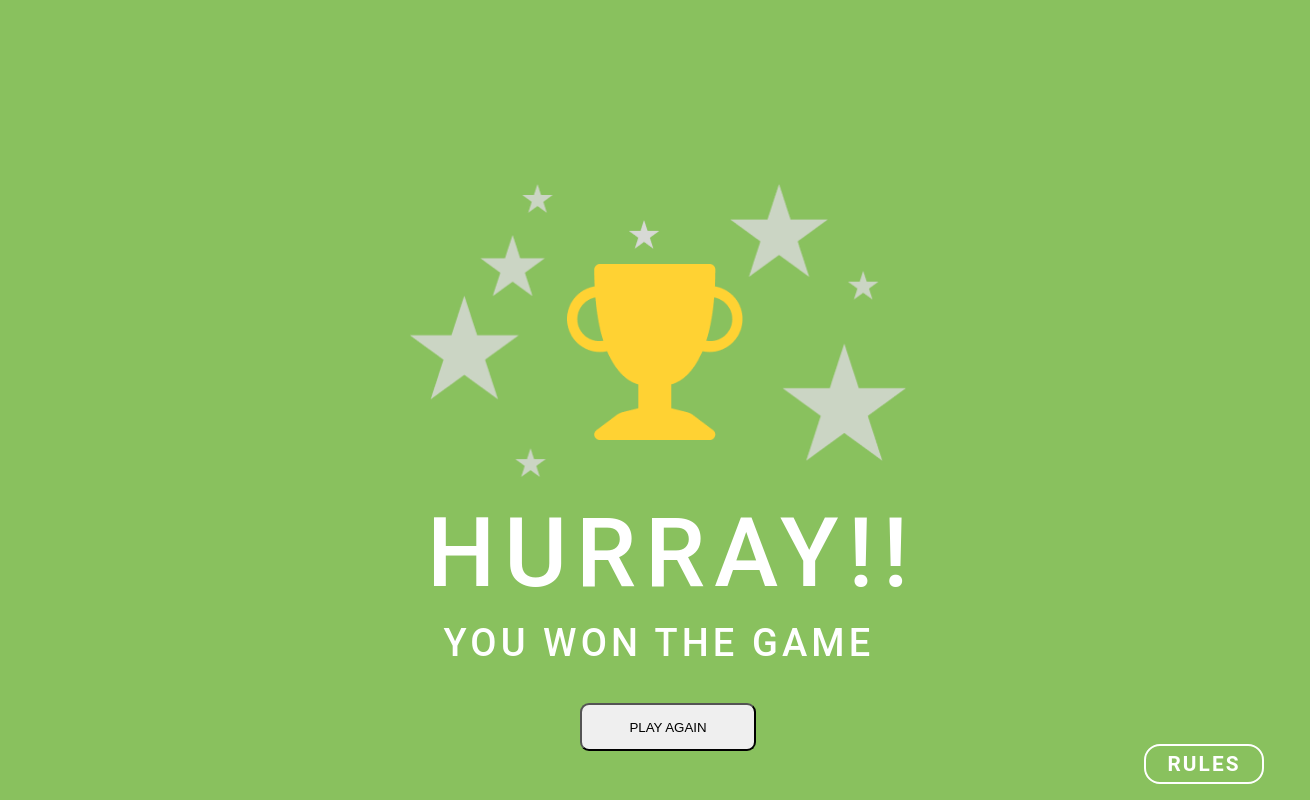
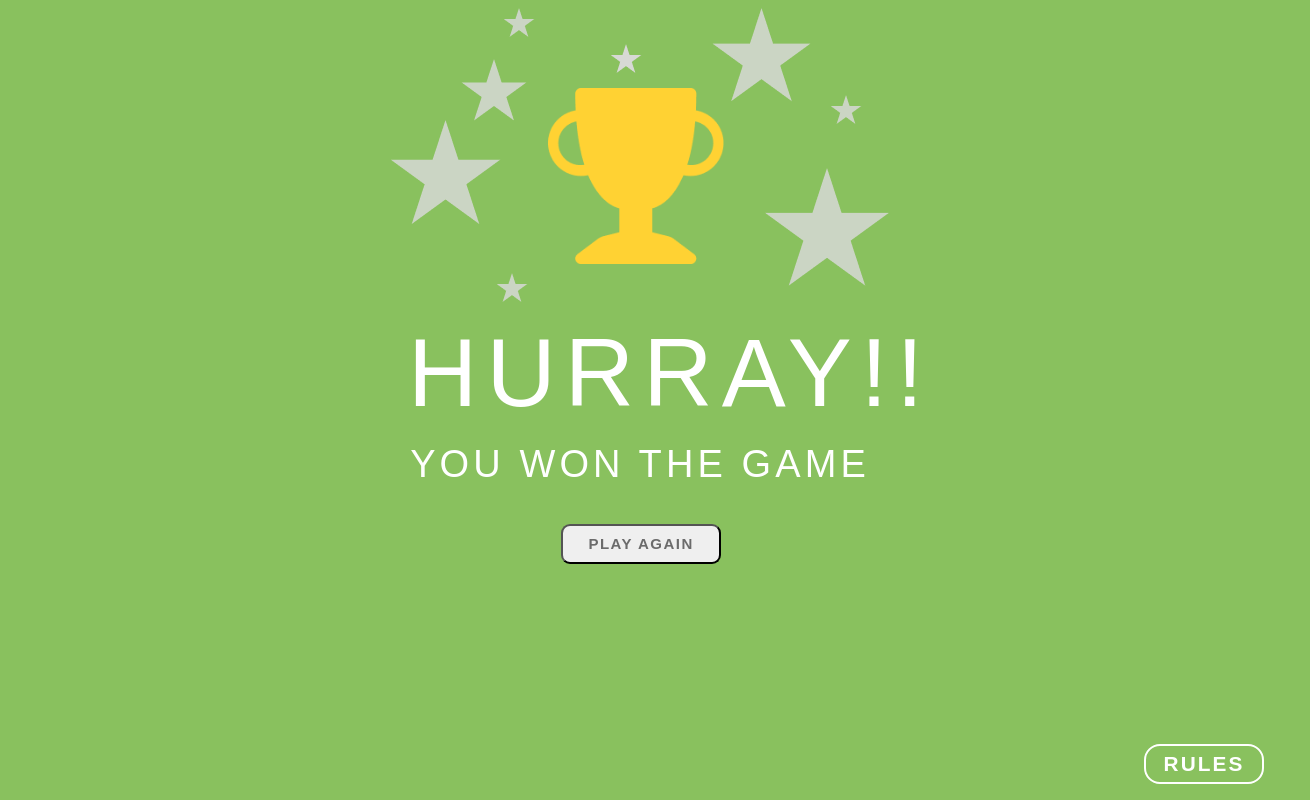
Before and after one commit to Deep95y/Stone-Paper-Scissors, a plain HTML site: page hurraypage.html in a window 1280 px wide. Shown: the whole page, 1310 px wide, since content can reach past the window. Drawn offline with Linux system fonts and the light colour scheme.

Commit message:
tuned the css as per figma

```diff
--- a/hurraypage.css
+++ b/hurraypage.css
@@ -1,28 +1,24 @@
 body {
    background: #89c15e;
+   font-family: sans-serif;
  }
 
  .container {
    display: flex;
    flex-direction: column;
-   height: auto;
-   width: 103%;
+   width: 100%;
  }
 
  .top-container {
    display: flex;
    flex-direction: row;
    margin: auto;
-   height: 30rem;
  }
 
  .middle {
    display: flex;
    width: 31.5rem;
-   height: 18.5rem;
    margin: auto;
-   padding-top: 3rem;
-   margin-top: 8rem;
  }
 
  .bottom-container {
@@ -50,7 +46,6 @@ body {
    height: 5.4rem;
    color: #fff;
    text-align: center;
-   font-family: Roboto;
    font-size: 6rem;
    font-style: normal;
    font-weight: 500;
@@ -63,7 +58,6 @@ body {
  #text2 {
    color: #fff;
    text-align: center;
-   font-family: Roboto;
    font-size: 38px;
    font-style: normal;
    font-weight: 500;
@@ -76,10 +70,15 @@ body {
  }
 
  #button {
-   border-radius: 9px;
-   width: 11rem;
-   height: 3rem;
-   margin: auto;
+  width: 10rem;
+  height: 2.5rem;
+  border-radius: 9px;
+  color: #6B6B6B;
+  font-size: 15px;
+  font-weight: 600;
+  line-height: 18px;
+  letter-spacing: 0.1em;
+  text-align: center;
  }
 
  #rules {
@@ -89,7 +88,6 @@ body {
    width: 7.5rem;
    height: 2.5rem;
    color: #fff;
-   font-family: Roboto;
    font-size: 1.3rem;
    font-style: normal;
    font-weight: 600;
@@ -127,8 +125,6 @@ body {
 
  #head {
    color: #fff;
-
-   font-family: Roboto;
    font-size: 2rem;
    font-style: normal;
    font-weight: 500;
@@ -137,9 +133,7 @@ body {
 
  #para {
    text-align: left;
-
    color: #fff;
-   font-family: Roboto;
    font-size: 1rem;
    font-style: normal;
    font-weight: 400;
@@ -169,7 +163,7 @@ body {
 
  #cross {
    color: #fff;
-   font-family: Dangrek;
+   margin-top: 0.55rem;
    font-size: 2.5rem;
    font-style: normal;
    font-weight: 400;
```
